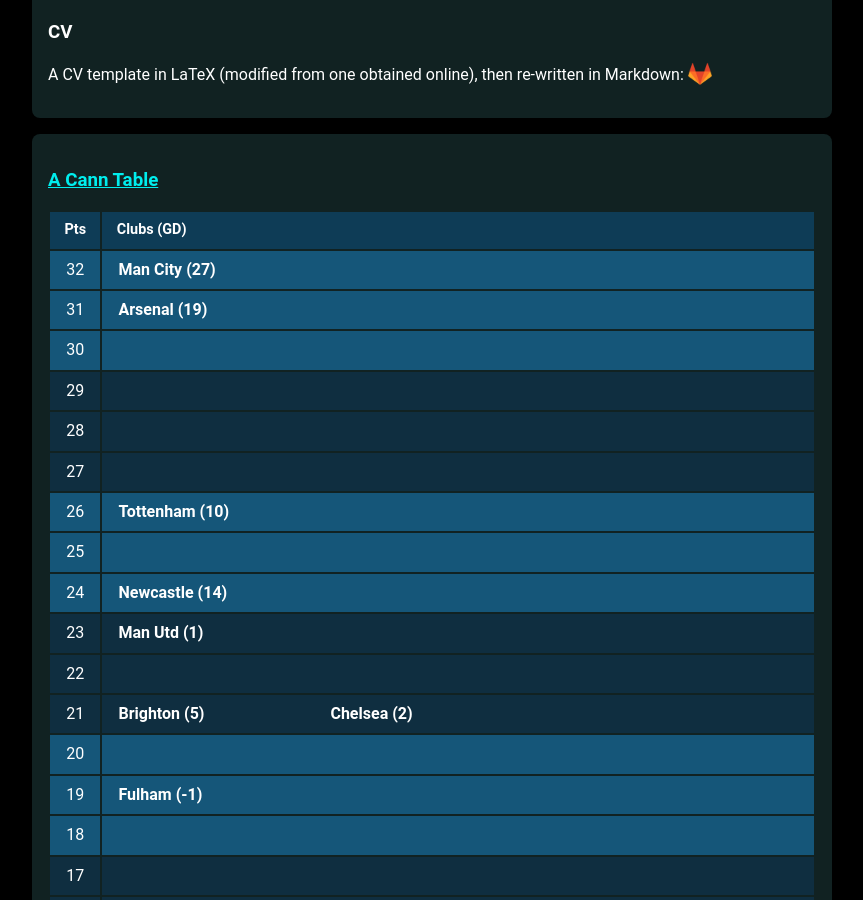
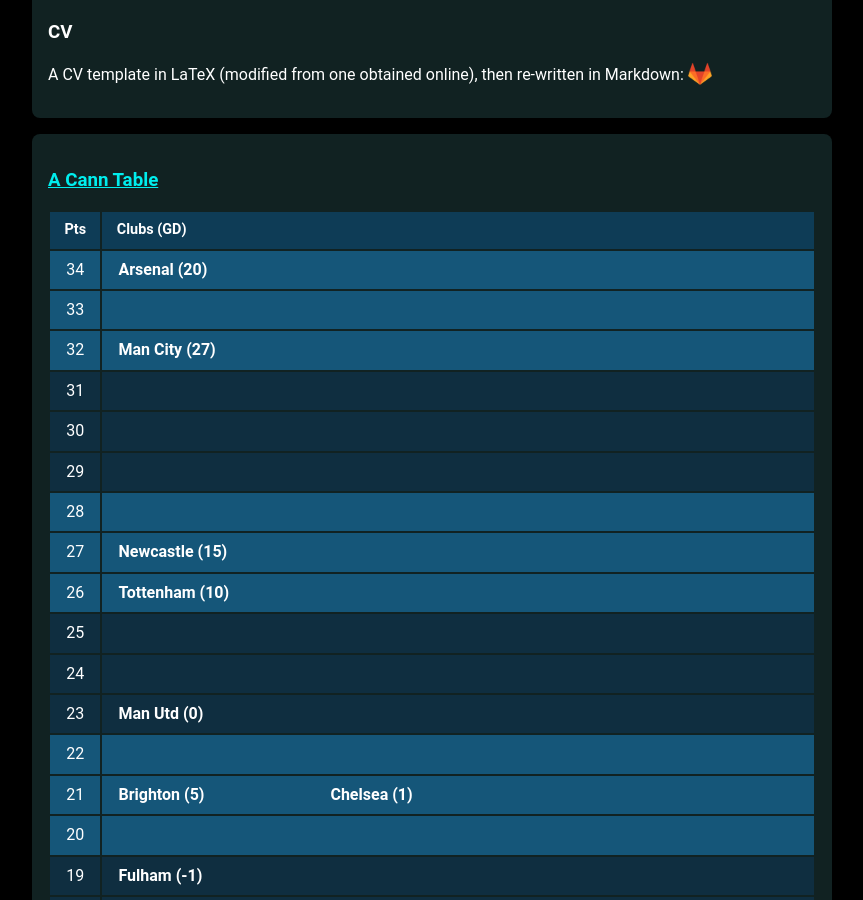
Before and after one commit to muru/muru.github.io, a Jekyll site: the page built from resources.md, in a window 1280 px wide and 900 px high, scrolled down 1235 px. Shown: the whole window, without its empty margins (208-1071 px from the left). Built offline with Jekyll 4.4.1, drawn with Linux system fonts in a browser that asks for light colours; some web fonts are replaced; some of the changed text lies outside the part shown.

Commit message:
updated cann-table: Mon  7 Nov 00:02:59 JST 2022

```diff
--- a/cann-table.html
+++ b/cann-table.html
@@ -1,18 +1,28 @@
 <table id="cann-table">
 <thead> <th> Pts </th> <th> Clubs (GD) </th> </thead>
+	<tr class="cann-row-1">
+		<td class="cann-point"> 34 </td>
+		<td class="cann-clubs">
+			<span class="club-name"> Arsenal (20) </span>
+		</td>
+ 	</tr>
+	<tr class="cann-row-1">
+		<td class="cann-point"> 33 </td>
+		<td class="cann-clubs">
+		</td>
+ 	</tr>
 	<tr class="cann-row-1">
 		<td class="cann-point"> 32 </td>
 		<td class="cann-clubs">
 			<span class="club-name"> Man City (27) </span>
 		</td>
  	</tr>
-	<tr class="cann-row-1">
+	<tr class="cann-row-2">
 		<td class="cann-point"> 31 </td>
 		<td class="cann-clubs">
-			<span class="club-name"> Arsenal (19) </span>
 		</td>
  	</tr>
-	<tr class="cann-row-1">
+	<tr class="cann-row-2">
 		<td class="cann-point"> 30 </td>
 		<td class="cann-clubs">
 		</td>
@@ -22,14 +32,15 @@
 		<td class="cann-clubs">
 		</td>
  	</tr>
-	<tr class="cann-row-2">
+	<tr class="cann-row-1">
 		<td class="cann-point"> 28 </td>
 		<td class="cann-clubs">
 		</td>
  	</tr>
-	<tr class="cann-row-2">
+	<tr class="cann-row-1">
 		<td class="cann-point"> 27 </td>
 		<td class="cann-clubs">
+			<span class="club-name"> Newcastle (15) </span>
 		</td>
  	</tr>
 	<tr class="cann-row-1">
@@ -38,33 +49,32 @@
 			<span class="club-name"> Tottenham (10) </span>
 		</td>
  	</tr>
-	<tr class="cann-row-1">
+	<tr class="cann-row-2">
 		<td class="cann-point"> 25 </td>
 		<td class="cann-clubs">
 		</td>
  	</tr>
-	<tr class="cann-row-1">
+	<tr class="cann-row-2">
 		<td class="cann-point"> 24 </td>
 		<td class="cann-clubs">
-			<span class="club-name"> Newcastle (14) </span>
 		</td>
  	</tr>
 	<tr class="cann-row-2">
 		<td class="cann-point"> 23 </td>
 		<td class="cann-clubs">
-			<span class="club-name"> Man Utd (1) </span>
+			<span class="club-name"> Man Utd (0) </span>
 		</td>
  	</tr>
-	<tr class="cann-row-2">
+	<tr class="cann-row-1">
 		<td class="cann-point"> 22 </td>
 		<td class="cann-clubs">
 		</td>
  	</tr>
-	<tr class="cann-row-2">
+	<tr class="cann-row-1">
 		<td class="cann-point"> 21 </td>
 		<td class="cann-clubs">
 			<span class="club-name"> Brighton (5) </span>
-			<span class="club-name"> Chelsea (2) </span>
+			<span class="club-name"> Chelsea (1) </span>
 		</td>
  	</tr>
 	<tr class="cann-row-1">
@@ -72,13 +82,13 @@
 		<td class="cann-clubs">
 		</td>
  	</tr>
-	<tr class="cann-row-1">
+	<tr class="cann-row-2">
 		<td class="cann-point"> 19 </td>
 		<td class="cann-clubs">
 			<span class="club-name"> Fulham (-1) </span>
 		</td>
  	</tr>
-	<tr class="cann-row-1">
+	<tr class="cann-row-2">
 		<td class="cann-point"> 18 </td>
 		<td class="cann-clubs">
 		</td>
@@ -86,41 +96,41 @@
 	<tr class="cann-row-2">
 		<td class="cann-point"> 17 </td>
 		<td class="cann-clubs">
+			<span class="club-name"> Crystal Palace (-3) </span>
 		</td>
  	</tr>
-	<tr class="cann-row-2">
+	<tr class="cann-row-1">
 		<td class="cann-point"> 16 </td>
 		<td class="cann-clubs">
 			<span class="club-name"> Liverpool (8) </span>
 			<span class="club-name"> Brentford (-3) </span>
-			<span class="club-name"> Crystal Palace (-3) </span>
 		</td>
  	</tr>
-	<tr class="cann-row-2">
+	<tr class="cann-row-1">
 		<td class="cann-point"> 15 </td>
 		<td class="cann-clubs">
+			<span class="club-name"> West Ham (-2) </span>
 			<span class="club-name"> Leeds (-3) </span>
+			<span class="club-name"> Aston Villa (-8) </span>
 		</td>
  	</tr>
 	<tr class="cann-row-1">
 		<td class="cann-point"> 14 </td>
 		<td class="cann-clubs">
 			<span class="club-name"> Leicester (-2) </span>
-			<span class="club-name"> West Ham (-2) </span>
 			<span class="club-name"> Everton (-3) </span>
 		</td>
  	</tr>
-	<tr class="cann-row-1">
+	<tr class="cann-row-2">
 		<td class="cann-point"> 13 </td>
 		<td class="cann-clubs">
 			<span class="club-name"> Bournemouth (-17) </span>
 		</td>
  	</tr>
-	<tr class="cann-row-1">
+	<tr class="cann-row-2">
 		<td class="cann-point"> 12 </td>
 		<td class="cann-clubs">
-			<span class="club-name"> Aston Villa (-9) </span>
-			<span class="club-name"> Southampton (-9) </span>
+			<span class="club-name"> Southampton (-10) </span>
 		</td>
  	</tr>
 	<tr class="cann-row-2">
@@ -128,7 +138,7 @@
 		<td class="cann-clubs">
 		</td>
  	</tr>
-	<tr class="cann-row-2">
+	<tr class="cann-row-1">
 		<td class="cann-point"> 10 </td>
 		<td class="cann-clubs">
 			<span class="club-name"> Wolves (-14) </span>
```
Also changed, not shown: other parts of cann-table.html (+1 -1 lines).
